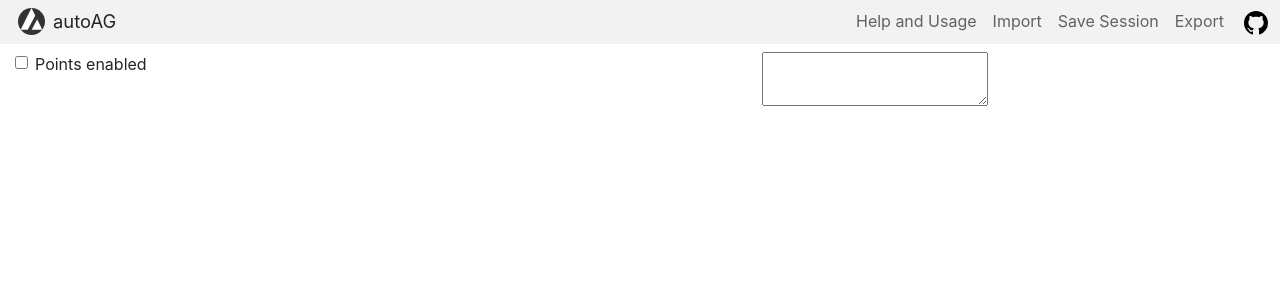
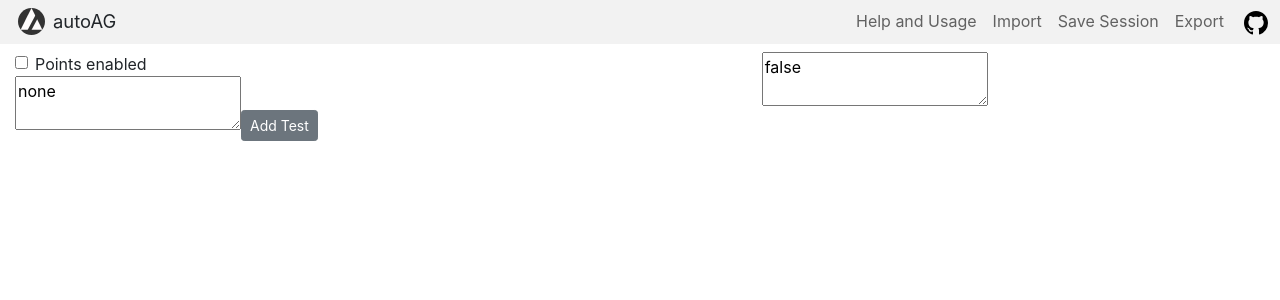
Before and after one commit to JingkangZhang/autoAG, a React (Create React App) app in the folder autoag/: page / in a window 1280 px wide. Shown: the top 300 px of the page. Built offline with nearby package versions, Linux system fonts and the light colour scheme.

Commit message:
test cases half finished

```diff
--- a/autoag/src/App.js
+++ b/autoag/src/App.js
@@ -11,6 +11,39 @@ import {
 
 
 class App extends React.Component {
+  constructor(props) {
+    super(props);
+    this.handleInputChange = this.handleInputChange.bind(this);
+    this.handleAddTest = this.handleAddTest.bind(this);
+    this.state = {
+      formState:{
+        pointsEnabled: false,
+        tests: [
+          INITIAL_TEST
+        ]
+      },
+      formHandler: this.handleInputChange
+    };
+  }
+
+  handleInputChange(e) {
+    if (e.target.name == "addTestButton") {
+      this.handleAddTest(e);
+      return;
+    }
+    var newFormState = this.state.formState;
+    // console.log(e.target.name);
+    newFormState[e.target.name] = e.target.type == "checkbox" ?
+      e.target.checked : e.target.input;
+    console.log(newFormState);
+    this.setState({formState: newFormState});
+  }
+
+  handleAddTest(e) {
+    var newFormState = this.state.formState;
+    newFormState["tests"].push(INITIAL_TEST);
+    this.setState({formState: newFormState});
+  }
   render() {
     return (
       <Container fluid="true">
@@ -20,14 +53,30 @@ class App extends React.Component {
           </Col>
         </Row>
         <Row>
-          <Col sm="7"> <InputField /> </Col>
-          <Col sm="5"> <OutputField /> </Col>
+          <Col sm="7">
+            <InputField formState={this.state.formState}
+                formHandler={this.state.formHandler}/>
+          </Col>
+          <Col sm="5">
+            <OutputField formState={this.state.formState}/>
+          </Col>
         </Row>
       </Container>
     );
   }
 }
 
-
+const INITIAL_TEST = {
+  testType: "simple",
+  functionName: null,
+  testName: null,
+  testArgument: null,
+  description: null,
+  testCases: [["0, 0", "0"]],
+  testForDisallowedUse: [],
+  fullScore: null,
+  partialCredits: "none",
+  skeletonCode: ""
+}
 
 export default App;
--- a/autoag/src/components/InputField.js
+++ b/autoag/src/components/InputField.js
@@ -1,27 +1,43 @@
 import React, { Component } from 'react';
 import {
-  Form, Label, CustomInput, FormGroup, Input
+  Form, Label, CustomInput, FormGroup, Input, Button
 } from 'reactstrap';
 class InputField extends React.Component {
-  constructor(props) {
-    super(props);
-    // this.toggle = this.toggle.bind(this);
-    // this.state = {
-    //   isOpen: false
-    // };
-  }
-
   render() {
+    var testList = this.props.formState.tests.map(function(d) {
+      return <FormTestCase testData={d}/>
+    })
     return (
       <Form>
-      <FormGroup check>
-        <Label check>
-          <Input type="checkbox" />{' '}
-          Points enabled
-        </Label>
-      </FormGroup>
+        <FormPointsEnabled formHandler={this.props.formHandler}
+              pointsEnabled={this.props.formState.pointsEnabled}/>
+        {testList}
+        <Button name="addTestButton" onClick={this.props.formHandler}
+          color="secondary" size="sm">Add Test</Button>
       </Form>
     )
   }
 }
+
+class FormPointsEnabled extends React.Component {
+  render() {
+    return (
+      <FormGroup check>
+        <Label check>
+          <Input type="checkbox" name="pointsEnabled"
+              onChange={this.props.formHandler} checked={this.props.pointsEnabled}/>{' '}
+          Points enabled
+        </Label>
+      </FormGroup>
+    )
+  }
+}
+
+class FormTestCase extends React.Component {
+  render() {
+    return (
+      <textarea value={this.props.testData.partialCredits}></textarea>
+    )
+  }
+}
 export default InputField
--- a/autoag/src/components/OutputField.js
+++ b/autoag/src/components/OutputField.js
@@ -1,16 +1,8 @@
 import React, { Component } from 'react';
 class OutputField extends React.Component {
-  constructor(props) {
-    super(props);
-    // this.toggle = this.toggle.bind(this);
-    // this.state = {
-    //   isOpen: false
-    // };
-  }
-
   render() {
     return (
-      <textarea></textarea>
+      <textarea value={this.props.formState.pointsEnabled}></textarea>
     )
   }
 }
--- a/autoag/src/components/TopNav.js
+++ b/autoag/src/components/TopNav.js
@@ -52,6 +52,7 @@ class TopNav extends React.Component {
     return (
       <div>
         <Navbar color="light" light expand="sm">
+
           <NavbarBrand id="autoAGBrand">autoAG</NavbarBrand>
           <UncontrolledTooltip placement="right" trigger="hover"
             target="autoAGBrand" delay="{show:0, hide:0}" arrowClassName="CalTooltipArrow" className="CalTooltip">
```
